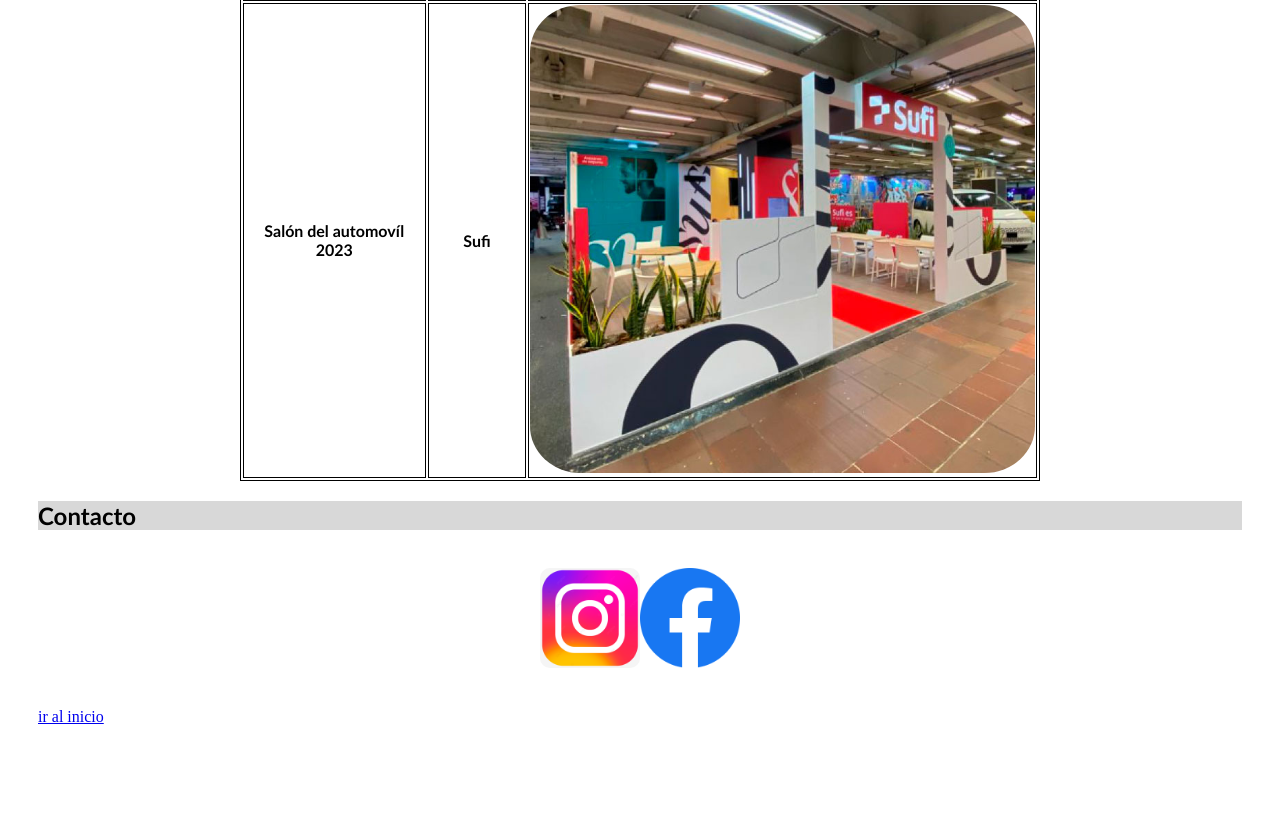
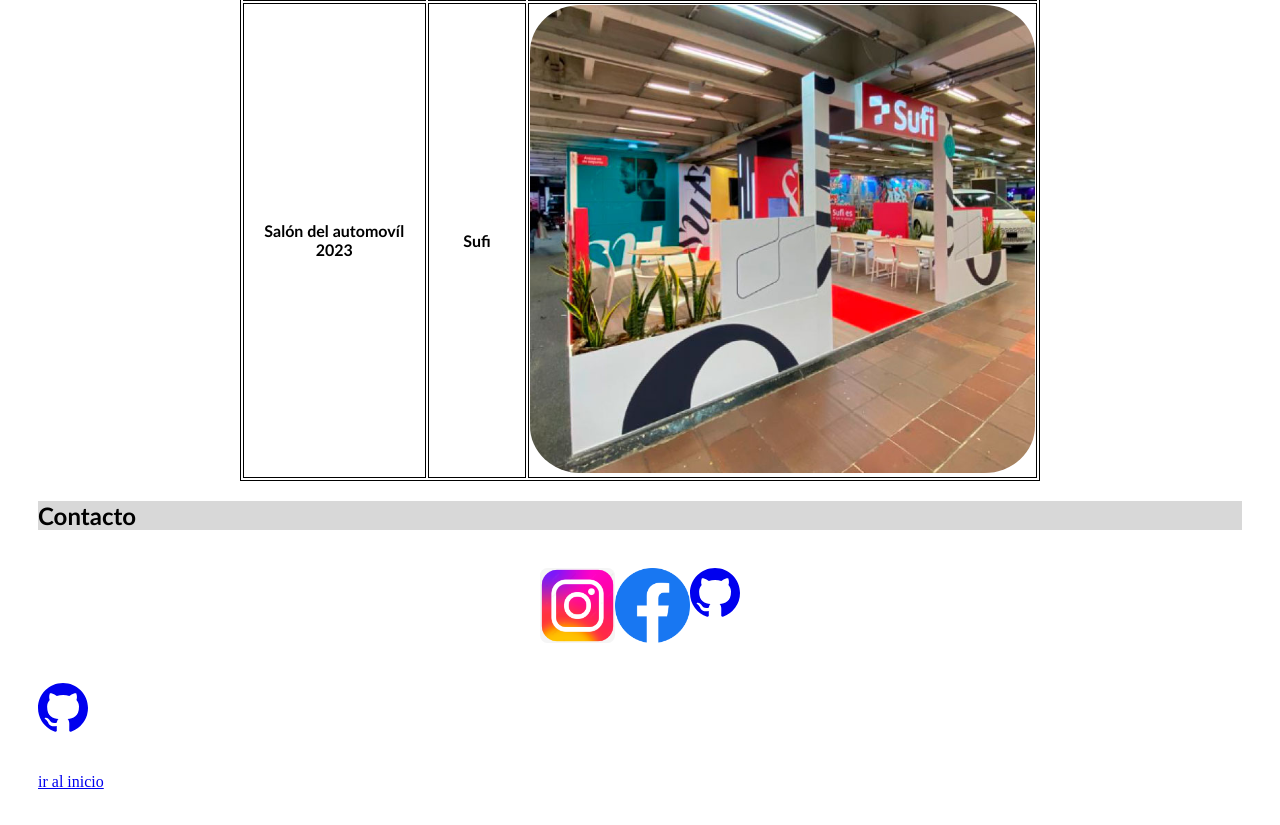
Before and after one commit to Diansa22/www, a plain HTML site: page index.html in a window 1280 px wide. Shown: the part 2075-2900 px from the top of the page. Before the commit the page ends 2839 px from the top, so only its background shows below. Drawn offline with Linux system fonts and the light colour scheme.

Commit message:
adicion github

```diff
--- a/index.html
+++ b/index.html
@@ -99,12 +99,30 @@ body {
                 <br>
 
                 <a href="https://www.facebook.com/profile.php?id=100063640717755"><img src="assets/Facebook.png" alt="icono instagram" width="10%"></a>
+
+                <a class="nav-link active" aria-current="page" href="https://github.com/Diansa22?tab=repositories" target="_blank" rel="noopener noreferrer"><svg xmlns="http://www.w3.org/2000/svg" width="50" height="50" fill="currentColor" class="bi bi-github" viewBox="0 0 16 16">
+                    <path d="M8 0C3.58 0 0 3.58 0 8c0 3.54 2.29 6.53 5.47 7.59.4.07.55-.17.55-.38 0-.19-.01-.82-.01-1.49-2.01.37-2.53-.49-2.69-.94-.09-.23-.48-.94-.82-1.13-.28-.15-.68-.52-.01-.53.63-.01 1.08.58 1.23.82.72 1.21 1.87.87 2.33.66.07-.52.28-.87.51-1.07-1.78-.2-3.64-.89-3.64-3.95 0-.87.31-1.59.82-2.15-.08-.2-.36-1.02.08-2.12 0 0 .67-.21 2.2.82.64-.18 1.32-.27 2-.27.68 0 1.36.09 2 .27 1.53-1.04 2.2-.82 2.2-.82.44 1.1.16 1.92.08 2.12.51.56.82 1.27.82 2.15 0 3.07-1.87 3.75-3.65 3.95.29.25.54.73.54 1.48 0 1.07-.01 1.93-.01 2.2 0 .21.15.46.55.38A8.012 8.012 0 0 0 16 8c0-4.42-3.58-8-8-8"/>
+                  </svg></a>
+
         </div>
         <br>
         <br>
         <footer>
+            <div class="nav d-flex justify-content-center">
+                <div class="nav-item">
+                  <a class="nav-link active" aria-current="page" href="https://github.com/Diansa22?tab=repositories" target="_blank" rel="noopener noreferrer"><svg xmlns="http://www.w3.org/2000/svg" width="50" height="50" fill="currentColor" class="bi bi-github" viewBox="0 0 16 16">
+                    <path d="M8 0C3.58 0 0 3.58 0 8c0 3.54 2.29 6.53 5.47 7.59.4.07.55-.17.55-.38 0-.19-.01-.82-.01-1.49-2.01.37-2.53-.49-2.69-.94-.09-.23-.48-.94-.82-1.13-.28-.15-.68-.52-.01-.53.63-.01 1.08.58 1.23.82.72 1.21 1.87.87 2.33.66.07-.52.28-.87.51-1.07-1.78-.2-3.64-.89-3.64-3.95 0-.87.31-1.59.82-2.15-.08-.2-.36-1.02.08-2.12 0 0 .67-.21 2.2.82.64-.18 1.32-.27 2-.27.68 0 1.36.09 2 .27 1.53-1.04 2.2-.82 2.2-.82.44 1.1.16 1.92.08 2.12.51.56.82 1.27.82 2.15 0 3.07-1.87 3.75-3.65 3.95.29.25.54.73.54 1.48 0 1.07-.01 1.93-.01 2.2 0 .21.15.46.55.38A8.012 8.012 0 0 0 16 8c0-4.42-3.58-8-8-8"/>
+                  </svg></a>
+                </div>
+                </div>
+<br>
+<br>
+
+
             <a href="#inicio">ir al inicio</a>
             <span id="final"></span>
+
+
         </footer>
 </body>
 </html>
```
